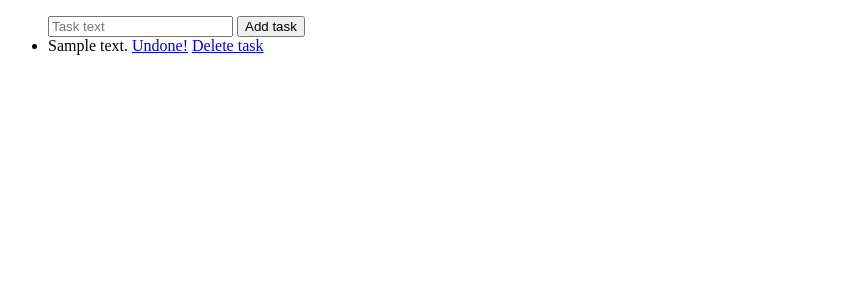
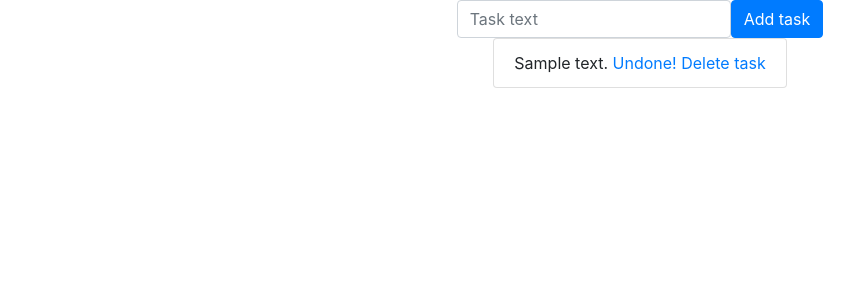
Before and after one commit to ShuaChee/2do, a Django app: template todolist/templates/index.html in a window 1280 px wide. Shown: the top 300 px of the page, without its empty margins (0-854 px from the left). Run offline with Django 3.2, Linux system fonts and the light colour scheme; the template is opened without the code that fills it: values that come from a table or form of the project are taken from there, others are empty; tables that the repository leaves empty hold one stand-in row (values such as "Sample post"); some libraries are stand-ins or nearby versions.

```diff
--- a/todo/urls.py
+++ b/todo/urls.py
@@ -18,5 +18,5 @@ from django.urls import path, include
 
 urlpatterns = [
     path('admin/', admin.site.urls),
-    path('todo/', include('todolist.urls'))
+    path('', include('todolist.urls'))
 ]
--- /dev/null
+++ b/todolist/forms.py
@@ -0,0 +1,5 @@
+from django import forms
+
+
+class TaskForm(forms.Form):
+    task_text = forms.CharField(required=True, min_length=3, max_length=255)
--- a/todolist/models.py
+++ b/todolist/models.py
@@ -5,8 +5,10 @@ from django.db import models
 
 
 class Task(models.Model):
-    task_text = models.CharField(max_length=255)
+    task_text = models.CharField(max_length=255, error_messages={'required': 'Please, enter task text'}, blank=False,
+                                 null=False)
     task_done = models.BooleanField(default=False)
+
 
     def __str__(self):
         return self.task_text
--- a/todolist/templates/index.html
+++ b/todolist/templates/index.html
@@ -1,17 +1,29 @@
 <!DOCTYPE html>
 <html>
 <head>
+    <link rel="stylesheet" href="https://stackpath.bootstrapcdn.com/bootstrap/4.3.1/css/bootstrap.min.css"
+          integrity="sha384-ggOyR0iXCbMQv3Xipma34MD+dH/1fQ784/j6cY/iJTQUOhcWr7x9JvoRxT2MZw1T" crossorigin="anonymous">
     <title>2Do List</title>
 </head>
 <body>
-    <ul>
-        <form action="{% url 'create' %}" method="post">
+<div class="container">
+    <div class="row justify-content-md-center">
+        {% if error_message %}<p><strong>{{ error_message }}</strong></p>{% endif %}
+        <div class="col col-lg-auto">
+            <form action="{% url 'create' %}" method="post" class="form-inline">
                 {% csrf_token %}
-            <input type="text" name="task_text" placeholder="Task text">
-            <button type="submit">Add task</button>
+                <div class="form-group">
+                    <input type="text" class="form-control" name="task_text" placeholder="Task text" value="">
+                    <button type="submit" class="btn btn-primary">Add task</button>
+                </div>
             </form>
+        </div>
+    </div>
+    <div class="row justify-content-md-center">
+        <div class="col col-md-auto">
+            <ul class="list-group">
                 {% for task in TaskList %}
-        <li>
+                <li class="list-group-item">
                     {{ task.task_text }}
                     {% if task.task_done %}
                     <a href="{% url 'done' task.id %}">Undone!</a>
@@ -22,6 +34,17 @@
                 </li>
                 {% endfor %}
             </ul>
-
+        </div>
+    </div>
+</div>
+<script src="https://code.jquery.com/jquery-3.3.1.slim.min.js"
+        integrity="sha384-q8i/X+965DzO0rT7abK41JStQIAqVgRVzpbzo5smXKp4YfRvH+8abtTE1Pi6jizo"
+        crossorigin="anonymous"></script>
+<script src="https://cdnjs.cloudflare.com/ajax/libs/popper.js/1.14.7/umd/popper.min.js"
+        integrity="sha384-UO2eT0CpHqdSJQ6hJty5KVphtPhzWj9WO1clHTMGa3JDZwrnQq4sF86dIHNDz0W1"
+        crossorigin="anonymous"></script>
+<script src="https://stackpath.bootstrapcdn.com/bootstrap/4.3.1/js/bootstrap.min.js"
+        integrity="sha384-JjSmVgyd0p3pXB1rRibZUAYoIIy6OrQ6VrjIEaFf/nJGzIxFDsf4x0xIM+B07jRM"
+        crossorigin="anonymous"></script>
 </body>
 </html>
```
Also changed, not shown: todolist/views.py (+14 -6 lines), todolist/migrations/0002_auto_20190305_1458.py (added). Lines whose indentation alone changed are shown as unchanged.
